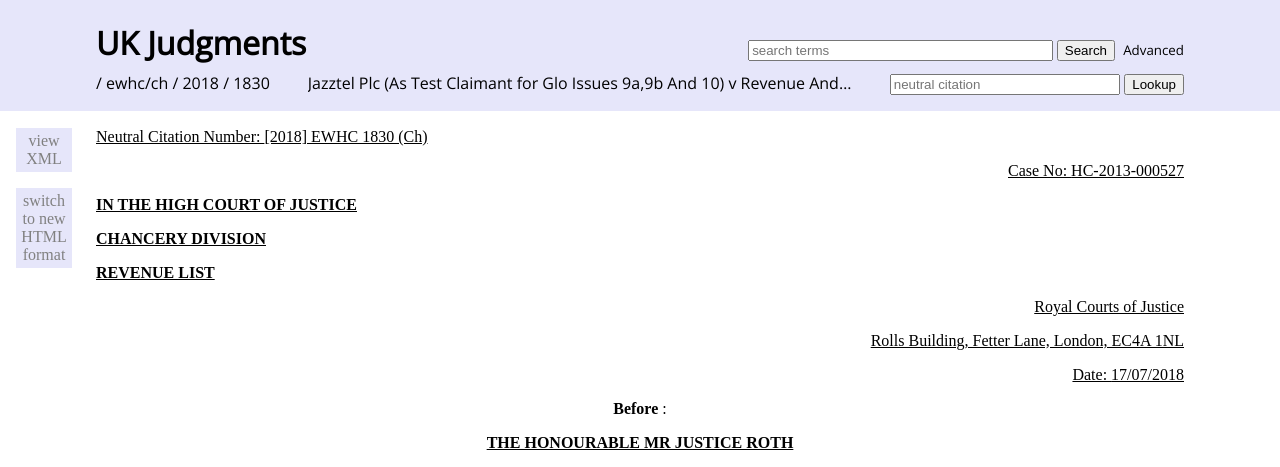
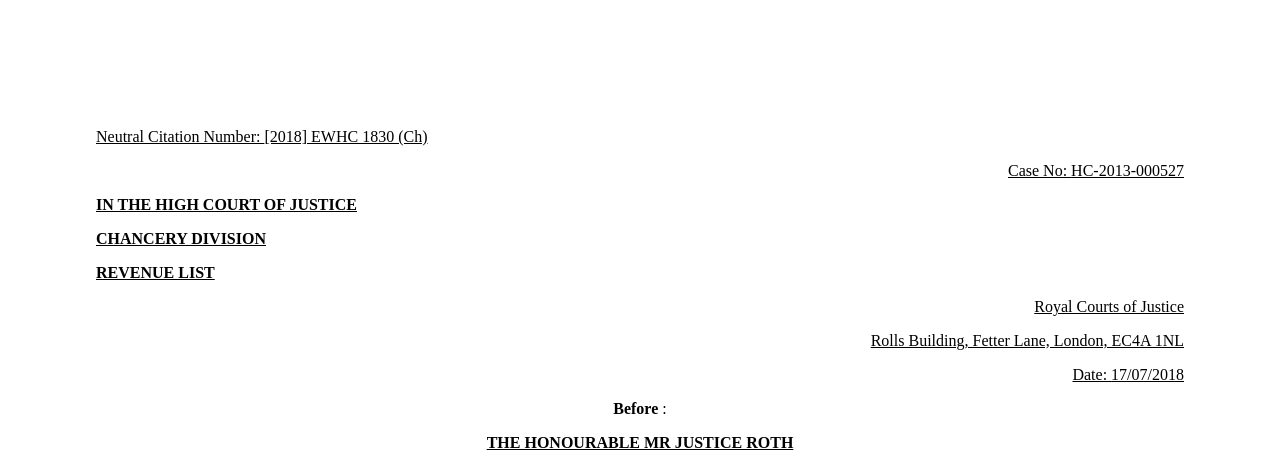
Before and after one commit to nationalarchives/ds-caselaw-frontend-prototype, a Flask app: page /ewhc/comm/2022/957/formatted_from_print in a window 1280 px wide. Shown: the top 467 px of the page. Run offline with Flask 2, Linux system fonts and the light colour scheme.

Commit message:
Remove furniture imported from Jurisdatum site

```diff
--- a/app/templates/judgment_formatted_from_print.html
+++ b/app/templates/judgment_formatted_from_print.html
@@ -412,52 +412,7 @@
     </style>
 </head>
 <body>
-<header>
-    <div>
-        <h1>
-            <a href="/">UK Judgments</a>
-        </h1>
-        <form id="search-form" action="/search">
-            <input type="text" name="q" placeholder="search terms">
-            <input type="submit" value="Search">
-            <a href="/search" style="display:inline-block;margin-left:3pt;font-size:smaller">Advanced</a>
-        </form>
-    </div>
-    <div>
-        <div id="breadcrumbs">
-            <a href="/">/</a>
-            <a href="/ewhc/ch">ewhc/ch</a>
-            <span> / </span>
-            <a href="/ewhc/ch/2018">2018</a>
-            <span> / </span>
-            <span>1830</span>
-        </div>
-        <div id="middle-header">
-            <span class="title">Jazztel Plc (As Test Claimant for Glo Issues 9a,9b And 10) v Revenue And Customs</span>
-        </div>
-        <form id="lookup-form" action="/lookup">
-            <input type="text" name="cite" placeholder="neutral citation">
-            <input type="submit" value="Lookup">
-        </form>
-    </div>
-</header>
 <div id="content">
-    <div style="position:absolute;left:1em">
-        <div style="width:6ch;text-align:center">
-                <span style="display:inline-block;width:100%;padding:3pt;background-color:var(--color);color:gray">
-                    <a href="/ewhc/ch/2018/1830/data.xml?pretty=true">
-                        view
-                        <br>
-                        XML
-                    </a>
-                </span>
-        </div>
-        <div style="margin-top:1em;width:6ch;text-align:center">
-                <span style="display:inline-block;width:100%;padding:3pt;background-color:var(--color);color:gray">
-                    <a href="/ewhc/ch/2018/1830?format=new">switch to new HTML format</a>
-                </span>
-        </div>
-    </div>
     <article id="judgment">
 
         <div class="header">
```
